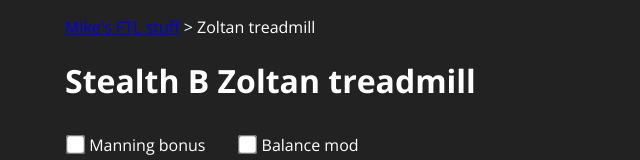
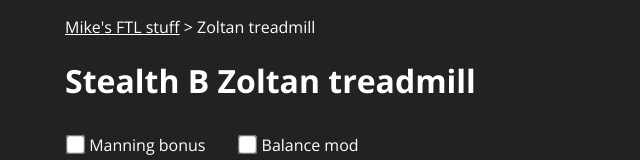
Before and after one commit to MikeHopley/zoltan-treadmill, a plain HTML site: page index.html in a window 1280 px wide. Shown: the top 160 px of the page, without its empty margins (111-751 px from the left). Drawn offline with nearby package versions, Linux system fonts and the light colour scheme.

Commit message:
Update style.css

```diff
--- a/style.css
+++ b/style.css
@@ -8,6 +8,8 @@ html {
 /*
 	https://twitter.com/heydonworks/status/1084856193795919874
 */
+
+a { color: white !important; }
 body {
 	padding: 1em;
 	max-width: 60em;
```
